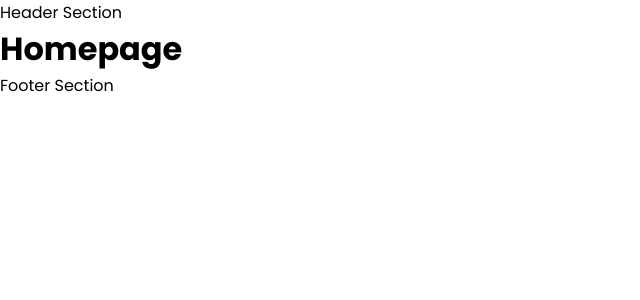
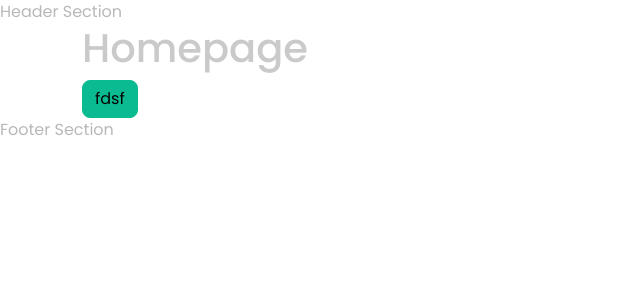
Before and after one commit to AvtarDabhiInventam/mf-stock, a Next.js app: page / in a window 1280 px wide. Shown: the top 300 px of the page, without its empty margins (0-640 px from the left). Built offline with nearby package versions, Linux system fonts and the light colour scheme.

Commit message:
css variable

```diff
--- a/src/app/page.js
+++ b/src/app/page.js
@@ -1,10 +1,13 @@
 import Image from "next/image";
 import styles from "../styles/page.module.scss";
+import { Button } from "react-bootstrap";
+
 
 export default function Home() {
   return (
-    <main className={styles.main}>
-      <h1>Homepage</h1>
+    <main className="container">
+      <h1 className="text-muted">Homepage</h1>
+      <Button variant="primary">fdsf</Button>
     </main>
   );
 }
--- a/src/styles/globals.scss
+++ b/src/styles/globals.scss
@@ -1,7 +1,7 @@
+
 @import './variable.scss';
-
 @import url('https://fonts.googleapis.com/css2?family=Poppins:wght@100;200;300;400;500;600;700;800;900&display=swap');
-
+@import "~bootstrap/scss/bootstrap";
 * {
   padding: 0;
   margin: 0;
--- a/src/styles/variable.scss
+++ b/src/styles/variable.scss
@@ -2,19 +2,19 @@
 
 // Color system
 $white: #fff !default;
-$main-bg: #f4f4f4 !default;
-$main-bg-500: #f5f5f5 !default;
-$main-bg-300: #fcfaf6 !default;
-$text-primary: #000000 !default;
-$border-primary: #e7e7e7 !default;
-$border-secondary: #c5c5c5 !default;
+$green: #0ABB92 !default;
+$red: #D55438 !default;
+$main-bg: #121212 !default;
+$main-bg-500: #1B1B1B !default;
+$text-primary: #B8B8B8 !default;
+$border-primary:  #2E2E2E !default;
 $body-font: 'Poppins', sans-serif !default;
 $border-radius: 8px !default;
-$background-header: #fbc8b2 !default;
 
 $body-color: $text-primary !default;
 $body-font-family: $body-font;
 $body-font-size: 16px;
-$primary: #7e7e7e !default;
+$primary: $green;
+$danger: $red;
 // $secondary: $pink !default;
 // $gray: $gray !default;
```
